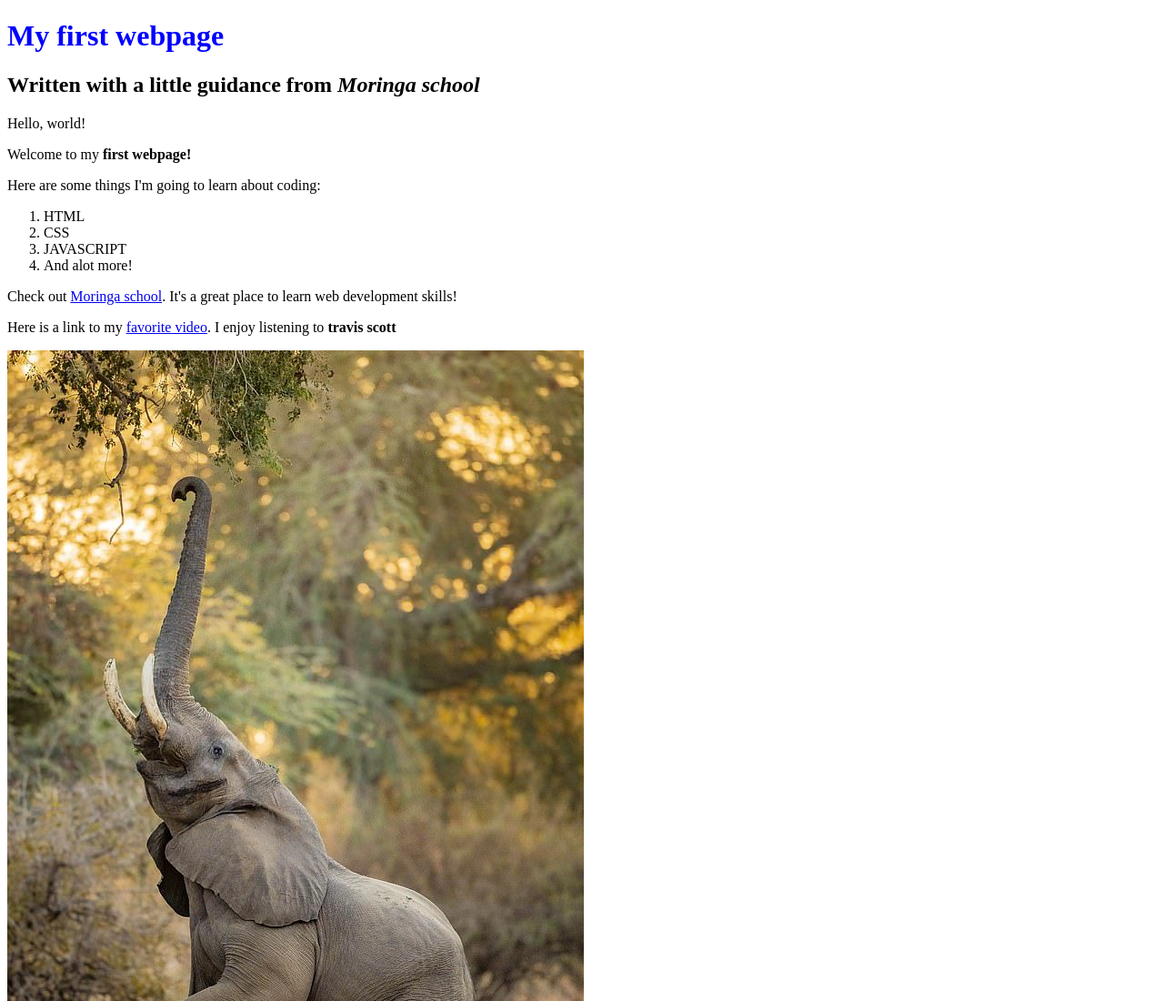
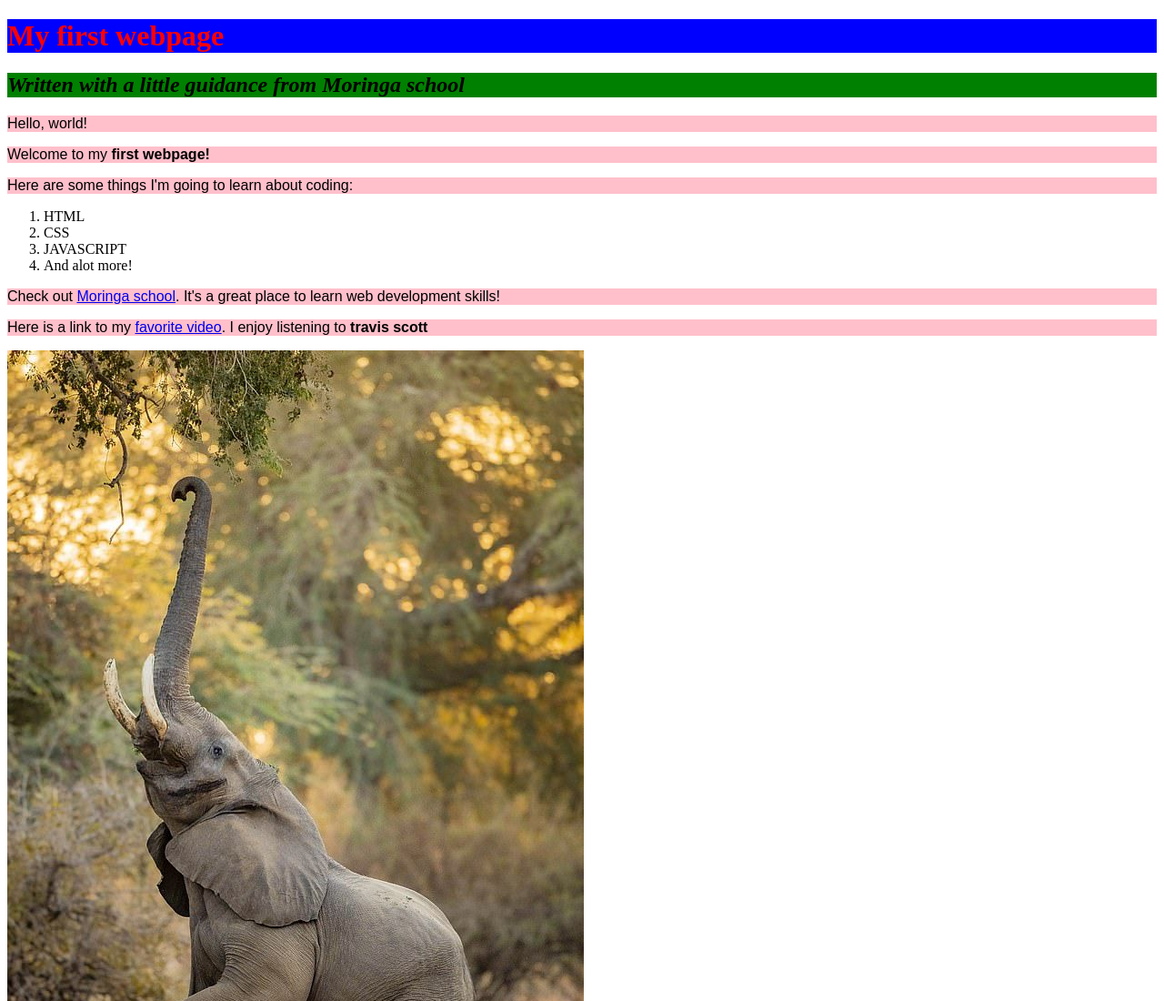
Before and after one commit to Ivan3864/My-first-webpage, a plain HTML site: page my-first-website.html in a window 1280 px wide. Shown: the top 1100 px of the page at 91% size. Drawn offline with Linux system fonts and the light colour scheme.

Commit message:
added color

```diff
--- a/CSS/styles.css
+++ b/CSS/styles.css
@@ -1,3 +1,20 @@
 h1 {
-	color: blue;
+	color:red;
+	font: small-caps;
+	background-color: blue
+
 }
+h2 {
+	color: black;
+	font-style: italic;
+	background-color: green
+
+}
+p {
+	font-family: sans-serif;
+	background-color: pink
+
+}
+ul{
+	line-height: 40px;
+}
```
